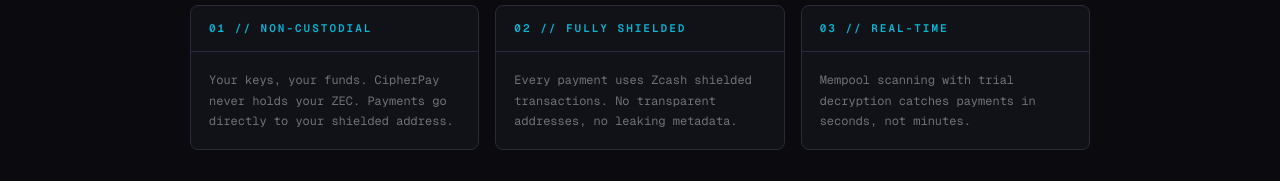
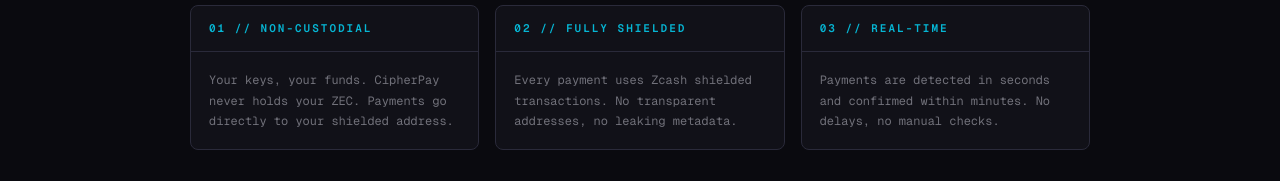
Before and after one commit to Kenbak/cipherpay, a Next.js app: page / in a window 1280 px wide. Shown: the part 553-734 px from the top of the page. Built offline with nearby package versions, Linux system fonts and the light colour scheme; no server answers.

Commit message:
copy: revise real-time feature description for clarity
Avoid technical jargon (mempool, trial decryption) and potentially
alarming "before confirm" language on the landing page.

```diff
--- a/app/page.tsx
+++ b/app/page.tsx
@@ -88,7 +88,7 @@
               </div>
               <div className="panel-body">
                 <p style={{ fontSize: 12, color: 'var(--cp-text-muted)', lineHeight: 1.7 }}>
-                  Mempool scanning with trial decryption catches payments in seconds, not minutes.
+                  Payments are detected in seconds and confirmed within minutes. No delays, no manual checks.
                 </p>
               </div>
             </div>
```
